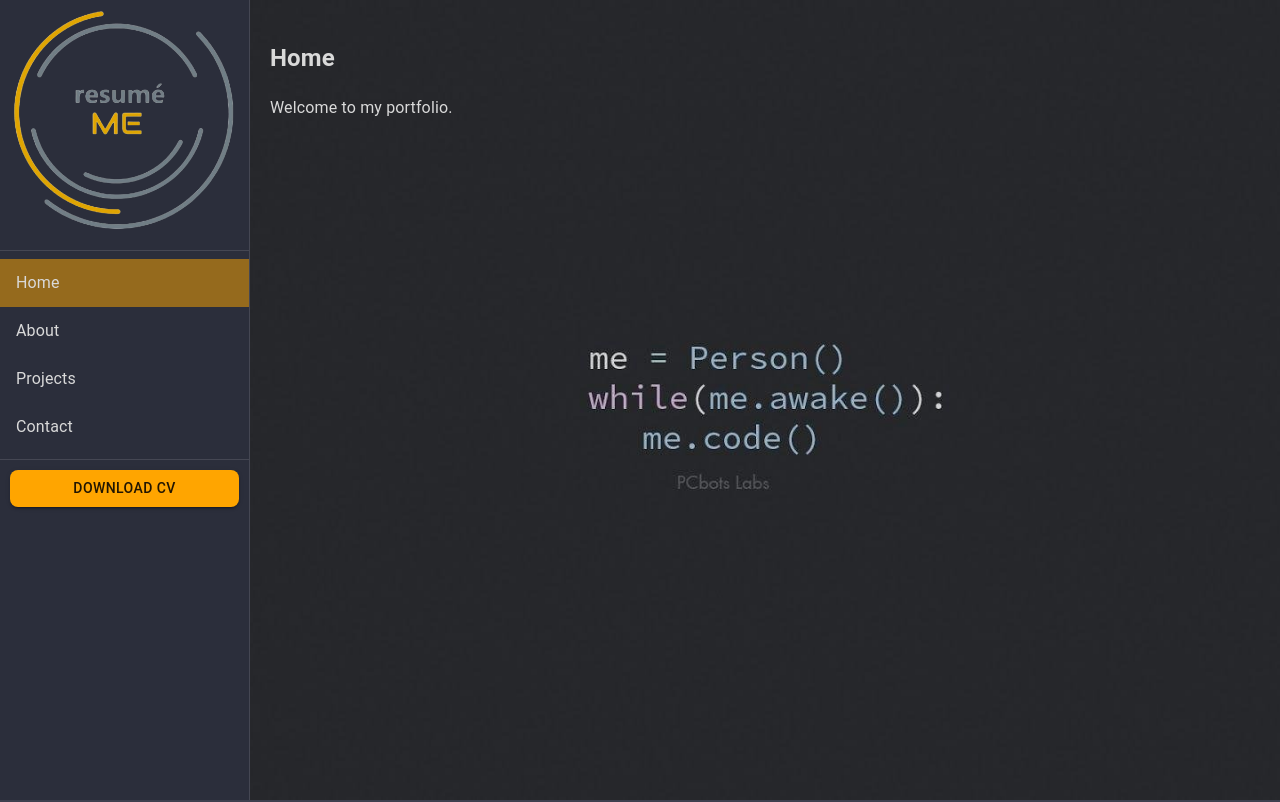
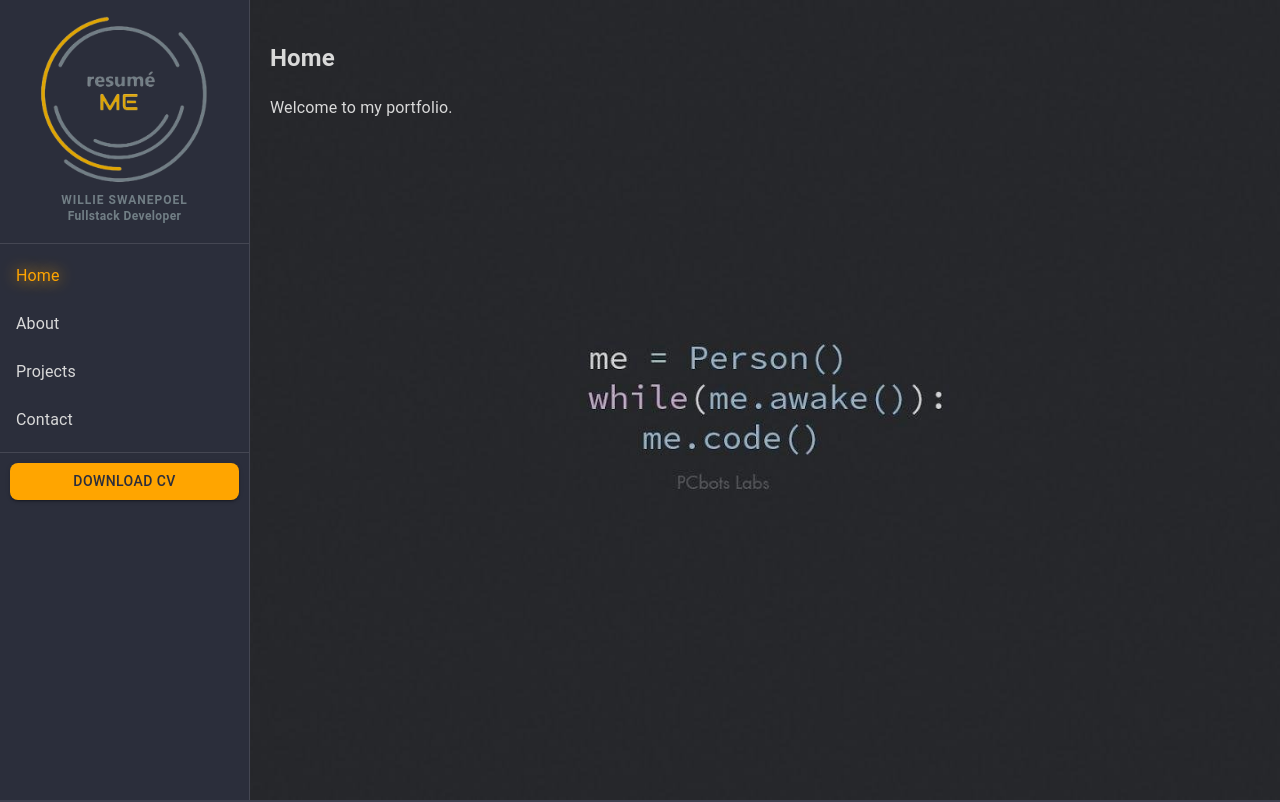
Before and after one commit to Willie-S/resume-react-js, a React (Create React App) app: page / in a window 1280 px wide. Shown: the top 802 px of the page. Built offline with nearby package versions, Linux system fonts and the light colour scheme.

Commit message:
Refactoring & completion of Navbar: -Isolated the theme context into its own file; -Extracted the default in-line styling and placed it into the theme context; -Restructured the filing convention; -Moved the page sections into a constants file; -

```diff
--- a/src/App.js
+++ b/src/App.js
@@ -1,48 +1,17 @@
-// src/App.js
 import React from "react";
-import { ThemeProvider, createTheme } from "@mui/material/styles";
+import { ThemeProvider } from "@mui/material/styles";
 import CssBaseline from "@mui/material/CssBaseline";
+import customTheme from "./constants/theme";
+import { PAGE_SECTIONS } from "./constants/appData";
 import NavigationBar from "./components/NavigationBar";
-import Home from "./components/Home";
-import About from "./components/About";
-import Projects from "./components/Projects";
-import Contact from "./components/Contact";
-
-const theme = createTheme({
-    palette: {
-        mode: "dark",
-        background: {
-            default: "#3D404F",
-        },
-        text: {
-            primary: "#d9d9d9",
-        },
-        primary: {
-            main: "#ffa500",
-        },
-    },
-    components: {
-        MuiButton: {
-            styleOverrides: {
-                root: {
-                    borderRadius: 8,
-                },
-            },
-        },
-    },
-});
 
 function App() {
     return (
-        <ThemeProvider theme={theme}>
+        <ThemeProvider theme={customTheme}>
             <CssBaseline />
-            <NavigationBar />
-            <div style={{ marginLeft: "250px" }}>
-                <Home />
-                <About />
-                <Projects />
-                <Contact />
-            </div>
+            <NavigationBar>
+                {[...PAGE_SECTIONS.map(section => section.component)]}
+            </NavigationBar>
         </ThemeProvider>
     );
 }
--- a/src/components/NavigationBar.jsx
+++ b/src/components/NavigationBar.jsx
@@ -1,22 +1,27 @@
-// src/components/NavigationBar.jsx
 import React, { useState, useEffect, useRef } from "react";
 import {
+    AppBar,
+    Box,
+    Button,
+    Divider,
     Drawer,
+    IconButton,
     List,
     ListItem,
     ListItemText,
-    Divider,
-    Button,
-    AppBar,
     Toolbar,
-    IconButton,
+    Typography,
     useMediaQuery,
 } from "@mui/material";
+import { useTheme } from "@mui/material/styles";
 import MenuIcon from "@mui/icons-material/Menu";
 import logo from "../assets/logos/logo.png";
+import { PAGE_SECTIONS, PROFILE_DETAILS } from "../constants/appData";
 
-const NavigationBar = () => {
-    const sections = ["Home", "About", "Projects", "Contact"];
+const drawerWidth = 250;
+
+const NavigationBar = (props) => {
+    const theme = useTheme();
     const isMobile = useMediaQuery((theme) => theme.breakpoints.down("sm"));
     const [mobileOpen, setMobileOpen] = useState(false);
     const [activeSection, setActiveSection] = useState("");
@@ -33,14 +38,14 @@ const NavigationBar = () => {
         let currentSection = "";
         lastScrollY.current = currentScrollY;
 
-        sections.map(s => s.toLowerCase()).forEach((section) => {
-            const element = document.getElementById(section);
+        PAGE_SECTIONS.map(s => s.id).forEach((sectionId) => {
+            const element = document.getElementById(sectionId);
             if (element) {
                 const { offsetTop, offsetHeight } = element;
                 const threshold = isScrollingDown ? offsetHeight / 3 : offsetHeight * 2 / 3;
 
                 if (currentScrollY >= offsetTop - threshold && currentScrollY < offsetTop + offsetHeight - threshold) {
-                    currentSection = section;
+                    currentSection = sectionId;
                 }
             }
         });
@@ -58,29 +63,45 @@ const NavigationBar = () => {
 
     const drawer = (
         <>
-            <div style={{ padding: "10px", textAlign: "center" }} onClick={() => { window.location.href = "/"}} >
-                <img src={logo} alt="Logo" style={{ width: "100%" }} />
-            </div>
+            <Box
+                onClick={() => { window.location.href = "/"}}
+                sx={{
+                    padding: "1rem",
+                    display: isMobile ? "none" : "flex",
+                    flexDirection: "column",
+                    gap: 1,
+                    alignItems: "center"
+                }}
+            >
+                <img src={logo} alt="Logo" style={{ width: "80%" }} />
+                <Box>
+                    <Typography component="p" variant="overline" textAlign="center" sx={{ color: theme.palette.background.light, lineHeight: "normal" }}>
+                        <strong>{PROFILE_DETAILS.fullName}</strong>
+                    </Typography>
+                    <Typography component="p" variant="caption" textAlign="center" sx={{color: theme.palette.background.light}}>
+                        <strong>{PROFILE_DETAILS.occupation}</strong>
+                    </Typography>
+                </Box>
+            </Box>
+
             <Divider />
+
             <List>
-                {sections.map((text) => (
+                {PAGE_SECTIONS.map((section) => (
                     <ListItem
                         button
-                        key={text.toLowerCase()}
+                        key={section.id}
                         component="a"
-                        href={`/#${text.toLowerCase()}`}
-                        sx={{
-                            backgroundColor: activeSection === text.toLowerCase() ? "rgba(255, 165, 0, 0.5)" : "transparent",
-                            "&:hover": {
-                                backgroundColor: "rgba(255, 165, 0, 0.5)",
-                            },
-                        }}
+                        href={`/#${section.id}`}
+                        className={activeSection === section.id ? "active" : ""}
                     >
-                        <ListItemText primary={text} />
+                        <ListItemText primary={section.displayText} />
                     </ListItem>
                 ))}
             </List>
+
             <Divider />
+
             <Button variant="contained" color="primary" sx={{ margin: "10px" }}>
                 Download CV
             </Button>
@@ -93,7 +114,7 @@ const NavigationBar = () => {
                 <>
                     <AppBar position="fixed">
                         <Toolbar>
-                            <img src={logo} alt="Logo" style={{ width: 40, marginRight: "auto" }} />
+                            <img src={logo} alt="Logo" style={{ width: 80, marginRight: "auto" }} />
                             <IconButton
                                 edge="end"
                                 color="inherit"
@@ -108,13 +129,6 @@ const NavigationBar = () => {
                         anchor="right"
                         open={mobileOpen}
                         onClose={handleDrawerToggle}
-                        sx={{
-                            "& .MuiDrawer-paper": {
-                                width: 250,
-                                background: "#2B2E3B",
-                                color: "#d9d9d9",
-                            },
-                        }}
                     >
                         {drawer}
                     </Drawer>
@@ -123,18 +137,15 @@ const NavigationBar = () => {
                 <Drawer
                     variant="permanent"
                     sx={{
-                        width: 250,
-                        flexShrink: 0,
-                        "& .MuiDrawer-paper": {
-                            width: 250,
-                            background: "#2B2E3B",
-                            color: "#d9d9d9",
-                        },
+                        flexShrink: 0
                     }}
                 >
                     {drawer}
                 </Drawer>
             )}
+            <Box sx={{marginLeft: `${drawerWidth}px`}}>
+                {props.children}
+            </Box>
         </>
     );
 };
--- /dev/null
+++ b/src/constants/appData.js
@@ -0,0 +1,33 @@
+import About from "../page_sections/About";
+import Contact from "../page_sections/Contact";
+import Home from "../page_sections/Home";
+import Projects from "../page_sections/Projects";
+
+export const PAGE_SECTIONS = [
+    {
+        id: "home",
+        displayText: "Home",
+        component: <Home />
+    },
+    {
+        id: "about",
+        displayText: "About",
+        component: <About />
+    },
+    {
+        id: "projects",
+        displayText: "Projects",
+        component: <Projects />
+    },
+    {
+        id: "contact",
+        displayText: "Contact",
+        component: <Contact />
+    }
+];
+
+export const PROFILE_DETAILS = {
+    firstName: "Willie",
+    fullName: "Willie Swanepoel",
+    occupation: "Fullstack Developer"
+}
--- /dev/null
+++ b/src/constants/theme.js
@@ -0,0 +1,89 @@
+import { createTheme } from "@mui/material/styles";
+
+const grey = "#3D404F";
+const lightGrey = "#717e85";
+const blueGrey = "#3D404F";
+const blueGreyDark = "#2B2E3B";
+const blueGreyLight = "#4F5361";
+const offWhite = "#d9d9d9";
+const neonOrange = "#ffa500";
+const neonOrangeDark = "#cc8400";
+const neonOrangeLight = "#ffb732";
+
+const customTheme = createTheme({
+    palette: {
+        mode: "dark",
+        background: {
+            default: grey,
+            light: lightGrey
+        },
+        text: {
+            primary: offWhite,
+            secondary: blueGreyDark,
+            accent: neonOrange,
+            emphasis: blueGreyLight
+        },
+        primary: {
+            main: neonOrange,
+            dark: neonOrangeDark,
+            light: neonOrangeLight
+        },
+        secondary: {
+            main: blueGrey,
+            dark: blueGreyDark,
+            light: blueGreyLight
+        }
+    },
+    components: {
+        MuiButton: {
+            styleOverrides: {
+                root: {
+                    borderRadius: 8,
+                },
+                containedPrimary: {
+                    backgroundColor: neonOrange,
+                    color: blueGreyDark,
+                    "&:hover": {
+                        backgroundColor: neonOrangeLight,
+                    },
+                },
+            },
+        },
+        MuiDrawer: {
+            styleOverrides: {
+                paper: {
+                    width: 250,
+                    background: blueGreyDark,
+                    color: offWhite,
+                },
+            },
+        },
+        MuiListItem: {
+            styleOverrides: {
+                root: {
+                    "&.active": {
+                        color: neonOrange,
+                        textShadow: `0 0 15px ${neonOrange}`,
+                        // animation: 'pulsingTextShadow 2s infinite',
+                        // '@keyframes pulsingTextShadow': {
+                        //     '0%': {
+                        //         textShadow: '0 0 5px rgba(0, 0, 0, 0.5)',
+                        //     },
+                        //     '50%': {
+                        //         textShadow: '0 0 15px rgba(0, 0, 0, 0.5)',
+                        //     },
+                        //     '100%': {
+                        //         textShadow: '0 0 5px rgba(0, 0, 0, 0.5)',
+                        //     },
+                        // },
+                    },
+                    "&:hover": {
+                        backgroundColor: `${neonOrange}80`,
+                    },
+                },
+            },
+        },
+    },
+});
+
+export default customTheme;
```
Also changed, not shown: src/index.css (+7 -9 lines), .eslintrc.json (added), src/page_sections/About.jsx (renamed from src/components/About.jsx), src/page_sections/Contact.jsx (renamed from src/components/Contact.jsx), src/page_sections/Home.jsx (renamed from src/components/Home.jsx), src/page_sections/Projects.jsx (renamed from src/components/Projects.jsx).
